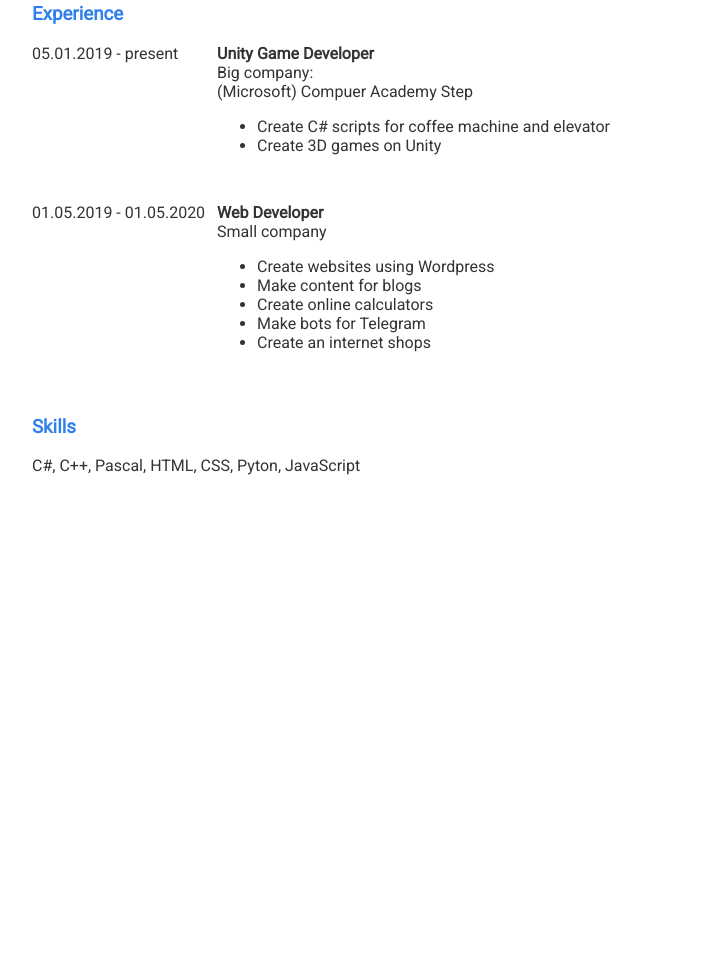
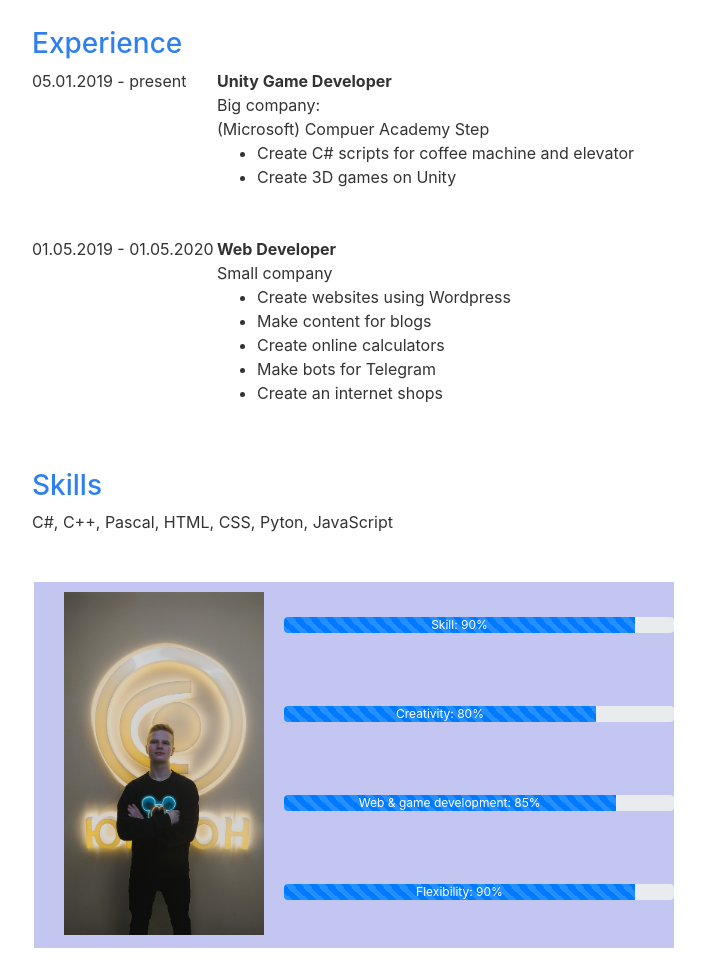
Before and after one commit to savva111/step.home, a plain HTML site: page index.html in a window 1280 px wide. Shown: the part 242-1214 px from the top of the page, without its empty margins (158-863 px from the left). Before the commit the page ends 800 px from the top, so only its background shows below. Drawn offline with nearby package versions, Linux system fonts and the light colour scheme; files that its build step writes are made by us from their sources; a script that the page names is missing.

Commit message:
first commit

```diff
--- a/css/main.scss
+++ b/css/main.scss
@@ -148,3 +148,19 @@ html {
     transition: all 750ms !important;
     transition-delay: 0 !important;
   }
+  .screen {
+
+    padding-top: 10px;
+    width: 50%;
+    height: 50%;
+    margin: 3vh 15vw;
+    background-color: #c2c6f1;
+    padding-left: 10px;
+    box-sizing: border-box;
+    align-items:center;
+}
+.progress{
+  max-width: 500px;
+margin-top: 25px;
+padding-top: 20;
+}
--- a/index.html
+++ b/index.html
@@ -7,8 +7,14 @@
   <title>My CV</title>
   <link href="https://fonts.googleapis.com/css?family=Roboto&display=swap" rel="stylesheet">
   <link rel="stylesheet" href="css/main.css">
+  <link rel="stylesheet" href="https://cdnjs.cloudflare.com/ajax/libs/twitter-bootstrap/4.5.0/css/bootstrap.min.css">
+<link rel="stylesheet" href="https://cdnjs.cloudflare.com/ajax/libs/font-awesome/5.13.0/css/all.min.css">
+<link rel="stylesheet" href="assets/css/style.css">
 </head>
 <body>
+  <script src="https://cdnjs.cloudflare.com/ajax/libs/jquery/3.5.1/jquery.slim.min.js"></script>
+<script src="https://cdnjs.cloudflare.com/ajax/libs/popper.js/1.16.1/umd/popper.min.js"></script>
+<script src="https://cdnjs.cloudflare.com/ajax/libs/twitter-bootstrap/4.5.0/js/bootstrap.min.js"></script>
   <div class="cv">
     <section>
       <h1>Savelii Sporyshev</h1>
@@ -28,7 +34,7 @@
             Github
           </div>
           <div class="contact__value">
-            <a href="https://savelii.github.io">savelii.github.io</a>
+            <a href="https://github.com/savva111/step.home">savelii.github.io</a>
           </div>
         </div>
         <div class="contact">
@@ -95,6 +101,29 @@
       </div>
     </section>
   </div>
+  <div class="screen">
+    <img src="fotka.jpg" width="200"  alt="res/fotka.jpg"  align="left" hspace="20">
+    <div class="progress">
+      <div class="progress-bar progress-bar-striped progress-bar-animated" role="progressbar" aria-valuenow="90" aria-valuemin="0" aria-valuemax="100" style="width: 90%">Skill: 90%</div>
+    </div>
+    <br>
+  </br>
+    <div class="progress">
+      <div class="progress-bar progress-bar-striped progress-bar-animated" role="progressbar" aria-valuenow="80" aria-valuemin="0" aria-valuemax="100" style="width: 80%">Creativity: 80%</div>
+    </div>
+    <br>
+  </br>
+    <div class="progress">
+      <div class="progress-bar progress-bar-striped progress-bar-animated" role="progressbar" aria-valuenow="85" aria-valuemin="0" aria-valuemax="100" style="width: 85%">Web & game development: 85%</div>
+    </div>
+    <br>
+  </br><div class="progress">
+    <div class="progress-bar progress-bar-striped progress-bar-animated" role="progressbar" aria-valuenow="90" aria-valuemin="0" aria-valuemax="100" style="width: 90%">Flexibility: 90%</div>
+  </div>
+  <br>
+</br>
+</div>
+
 
   <script src='js/script.js'></script>
 </body>
```
Also changed, not shown: css/main.css, fotka.jpg (added), 1 other file.
